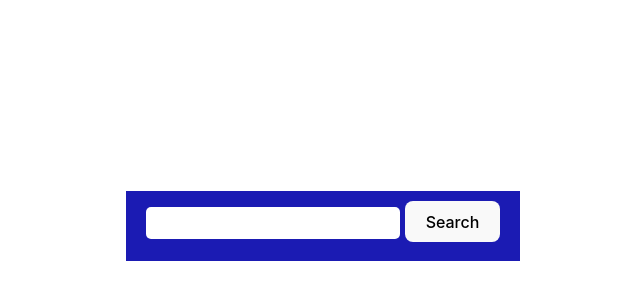
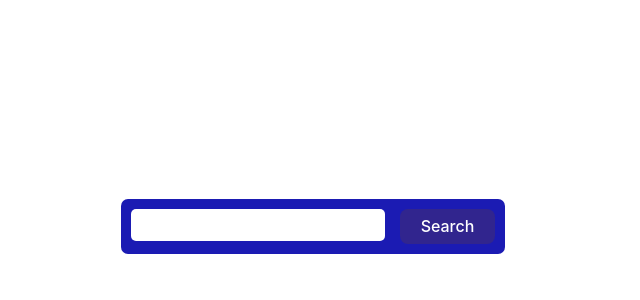
Before and after one commit to Vasikua/goit-typescript-hw-02, a React (Vite) app: page / in a window 1280 px wide. Shown: the part 174-474 px from the top of the page, without its empty margins (327-967 px from the left). Built offline with nearby package versions, Linux system fonts and the light colour scheme.

Commit message:
add style

```diff
--- a/package.json
+++ b/package.json
@@ -12,7 +12,9 @@
   "dependencies": {
     "axios": "^1.7.2",
     "react": "^18.2.0",
-    "react-dom": "^18.2.0"
+    "react-dom": "^18.2.0",
+    "react-hot-toast": "^2.4.1",
+    "react-modal": "^3.16.1"
   },
   "devDependencies": {
     "@types/react": "^18.2.66",
--- a/src/components/App/App.tsx
+++ b/src/components/App/App.tsx
@@ -9,10 +9,20 @@ import ImageModal from '../imageModal/ImageModal';
 
 import './App.css';
 
+interface Img{
+  id: number;
+  urls:{
+    regular: string;
+    small: string;
+  }
+    src: string;
+    alt: string;
+  }
+
 function App() {
 
   const [openModal, setOpenModal] = useState<boolean>(false);
-  const [images, setImages] = useState<string[]>([]);
+  const [images, setImages] = useState<Img[]>([]);
   const [isloading, setLoading] = useState<boolean>(false);
   const [error, setError] = useState<boolean>(false);
   const [page, setPage] = useState<number>(1);
@@ -26,11 +36,11 @@ function App() {
     setImgId(id);
   };
 
-  const handleOpenModal = () => {
+  const handleOpenModal = ():void => {
     setOpenModal(true);
   };
 
-  const handleCloseModal = () => {
+  const handleCloseModal = ():void => {
     setOpenModal(false);
     setImgId(null);
   };
@@ -41,9 +51,12 @@ function App() {
     setImages([]);
   };
 
-  const handleLoadMore = () => {
+  const handleLoadMore = ():void => {
     setPage(page + 1);
   };
+
+
+
 
 
   useEffect(() => {
@@ -52,7 +65,7 @@ function App() {
       setTotal(0);
       return;
     }
-    async function getImages() {
+    async function getImages() : Promise<void> {
       try {
         setError(false);
         setLoading(true);
--- a/src/components/searchBar/SearchBar.jsx
+++ b/src/components/searchBar/SearchBar.jsx
@@ -31,7 +31,7 @@ export default function SearchBar({onSearch}) {
         <header className={css.searchField} >
           <form className={css.form} onSubmit={handleSubmit}>
               <input className={css.input} type="text"  name="query"/>
-              <button type="submit">Search</button>
+              <button type="submit" className={css.button}>Search</button>
           </form>
         </header>
         </>
--- a/src/components/searchBar/SearchBar.module.css
+++ b/src/components/searchBar/SearchBar.module.css
@@ -1,11 +1,16 @@
 .searchField {
-  width: 100%;
-  height: 50px;
+  /* width: 100%;
+  height: 50px; */
+  border-radius: 7px;
   background-color: rgb(27, 27, 179);
   padding: 10px;
   margin: 0;
 }
-
+.form {
+  display: flex;
+  flex-direction: row;
+  gap: 10px;
+}
 .input {
   border: none;
   margin-right: 5px;
@@ -13,3 +18,11 @@
   width: 250px;
   height: 30px;
 }
+.button {
+  display: flex;
+  text-align: center;
+  align-items: center;
+  height: 35px;
+  color: rgb(255, 255, 255);
+  background-color: rgb(49, 37, 142);
+}
```
Also changed, not shown: 1 other file (tests, documents, lock files or other folders).
